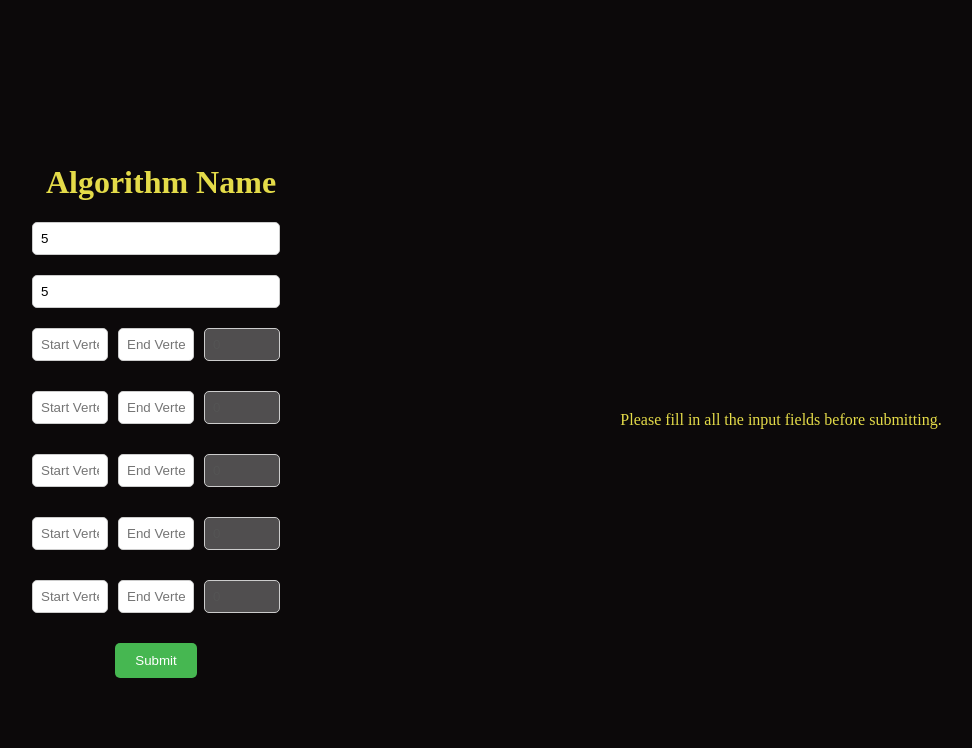
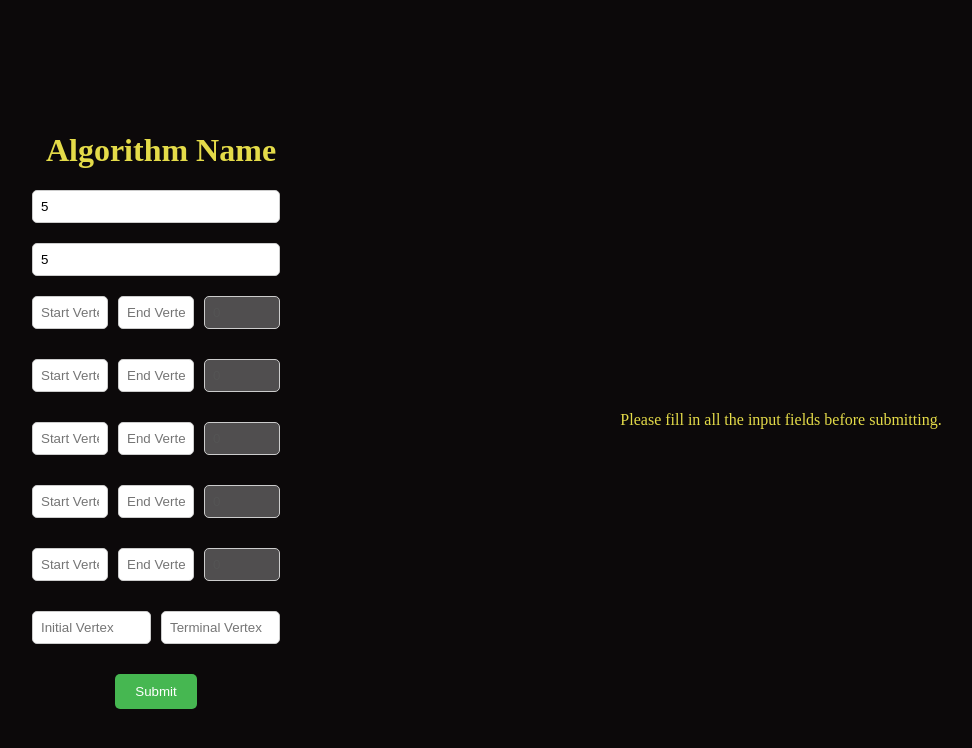
Before and after one commit to fromjyce/ArtificialIntelligence, a React (Create React App) app in the folder frontend/: page /british-museum-search in a window 1280 px wide. Both pictures are taken after typing "5", "5" into the empty fields and a click on the button "Submit". Shown: the top 748 px of the page, without its empty margins (169-1141 px from the left). Built offline with nearby package versions, Linux system fonts and the light colour scheme.

Commit message:
modified parts

```diff
--- a/frontend/src/components/algo-pages/BritishMuseumSearch.js
+++ b/frontend/src/components/algo-pages/BritishMuseumSearch.js
@@ -5,8 +5,11 @@ const BritishMuseumSearch = () => {
     const [numVertices, setNumVertices] = useState('');
     const [numEdges, setNumEdges] = useState('');
     const [edgesInput, setEdgesInput] = useState([]);
+    const [initialVertex, setInitialVertex] = useState('');
+    const [terminalVertex, setTerminalVertex] = useState('');
     const [imageSrc, setImageSrc] = useState('');
     const [errorMessage, setErrorMessage] = useState('');
+    const [algorithmName] = useState('British Museum Search'); // Algorithm name state
 
     const handleEdgesChange = (e) => {
         const edges = e.target.value;
@@ -31,14 +34,17 @@ const BritishMuseumSearch = () => {
     const handleSubmit = async (e) => {
         e.preventDefault();
 
-        if (!numVertices || !numEdges || edgesInput.some(edge => !edge.startVertex || !edge.endVertex)) {
+        if (!numVertices || !numEdges || edgesInput.some(edge => !edge.startVertex || !edge.endVertex) || !initialVertex || !terminalVertex) {
             setErrorMessage('Please fill in all the input fields before submitting.');
             return;
         }
 
         const formDataObj = {
+            algorithm_name: algorithmName, // Include algorithm name in the payload
             vertices: numVertices,
             edges: numEdges,
+            initial_vertex: initialVertex,
+            terminal_vertex: terminalVertex,
         };
 
         edgesInput.forEach((edge, i) => {
@@ -46,8 +52,6 @@ const BritishMuseumSearch = () => {
             formDataObj[`end_vertex_${i}`] = edge.endVertex;
             formDataObj[`edge_weight_${i}`] = edge.edgeWeight;
         });
-
-        //console.log("Form Data:", formDataObj);
 
         try {
             const response = await fetch('http://127.0.0.1:5000/api/graph', {
@@ -71,7 +75,6 @@ const BritishMuseumSearch = () => {
                 setErrorMessage('Failed to retrieve image');
             }
         } catch (error) {
-            //console.error('Error:', error);
             setImageSrc('');
             setErrorMessage('An error occurred while fetching the image.');
         }
@@ -122,6 +125,22 @@ const BritishMuseumSearch = () => {
                             />
                         </div>
                     ))}
+                    {numEdges > 0 && (
+                        <div style={{ display: 'flex', gap: '10px', marginBottom: '10px' }}>
+                            <input
+                                type="text"
+                                placeholder="Initial Vertex"
+                                value={initialVertex}
+                                onChange={(e) => setInitialVertex(e.target.value)}
+                            />
+                            <input
+                                type="text"
+                                placeholder="Terminal Vertex"
+                                value={terminalVertex}
+                                onChange={(e) => setTerminalVertex(e.target.value)}
+                            />
+                        </div>
+                    )}
                     <button type="submit">Submit</button>
                 </form>
             </div>
```
